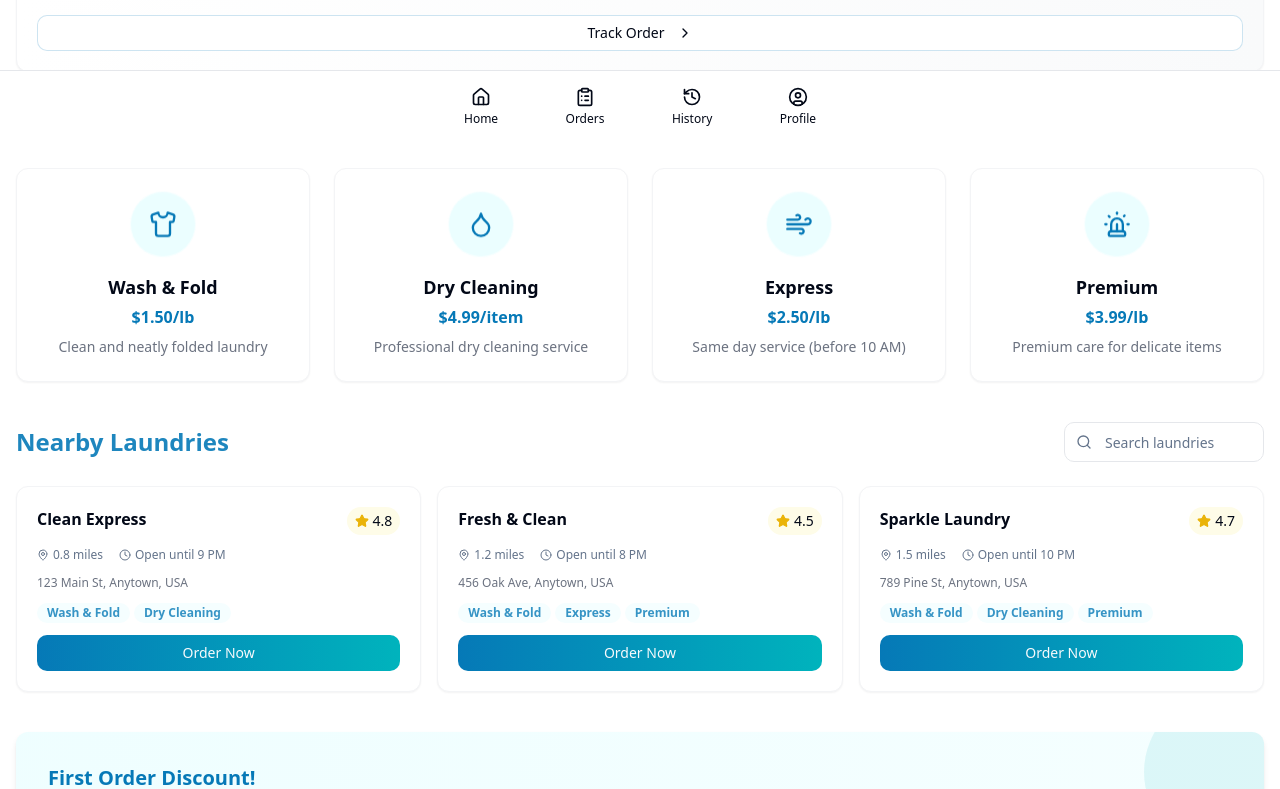
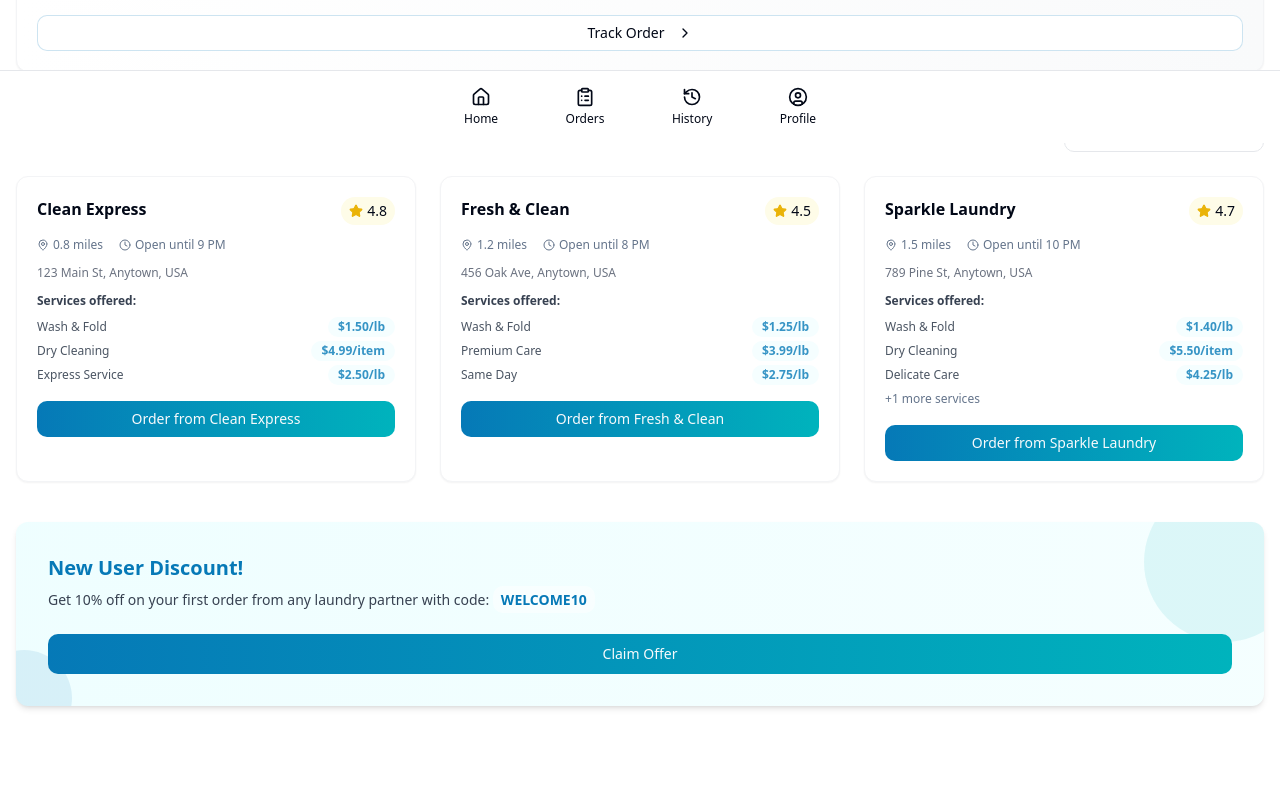
Before and after one commit to cosmicsoul98/wash-it-flutter, a React (Vite) app: page / in a window 1280 px wide. Shown: the part 657-1446 px from the top of the page. After the commit the page ends 1411 px from the top, so only its background shows below. Built offline with nearby package versions, Linux system fonts and the light colour scheme.

Commit message:
Refactor: Adapt app for laundry owner services
The app is being refactored to allow laundry owners to define and provide their own services.

```diff
--- a/src/components/NearbyLaundry.tsx
+++ b/src/components/NearbyLaundry.tsx
@@ -6,6 +6,11 @@ import { Star, MapPin, Clock } from "lucide-react";
 import { useNavigate } from 'react-router-dom';
 import { motion } from "framer-motion";
 
+interface LaundryService {
+  name: string;
+  price: string;
+}
+
 interface NearbyLaundryProps {
   id: string;
   name: string;
@@ -13,7 +18,7 @@ interface NearbyLaundryProps {
   distance: string;
   address: string;
   openUntil: string;
-  services: string[];
+  services: LaundryService[];
 }
 
 const NearbyLaundry: React.FC<NearbyLaundryProps> = ({
@@ -28,7 +33,13 @@ const NearbyLaundry: React.FC<NearbyLaundryProps> = ({
   const navigate = useNavigate();
 
   const handleOrderClick = () => {
-    navigate('/order', { state: { laundryId: id, laundryName: name } });
+    navigate('/order', {
+      state: {
+        laundryId: id,
+        laundryName: name,
+        laundryServices: services
+      }
+    });
   };
 
   return (
@@ -55,12 +66,21 @@ const NearbyLaundry: React.FC<NearbyLaundryProps> = ({
 
           <p className="text-xs text-gray-500 mb-3 truncate">{address}</p>
 
-          <div className="flex flex-wrap gap-1 mb-3">
-            {services.map((service, index) => (
-              <Badge key={index} variant="outline" className="text-xs bg-accent/50 text-primary/80 border-none">
-                {service}
-              </Badge>
-            ))}
+          <div className="mb-4">
+            <h4 className="text-xs font-semibold text-gray-700 mb-2">Services offered:</h4>
+            <div className="space-y-1">
+              {services.slice(0, 3).map((service, index) => (
+                <div key={index} className="flex justify-between items-center text-xs">
+                  <span className="text-gray-600">{service.name}</span>
+                  <Badge variant="outline" className="text-xs bg-accent/50 text-primary/80 border-none">
+                    {service.price}
+                  </Badge>
+                </div>
+              ))}
+              {services.length > 3 && (
+                <span className="text-xs text-muted-foreground">+{services.length - 3} more services</span>
+              )}
+            </div>
           </div>
 
           <Button
@@ -68,7 +88,7 @@ const NearbyLaundry: React.FC<NearbyLaundryProps> = ({
             className="w-full bg-gradient-to-r from-primary to-secondary hover:opacity-90 transition-opacity"
             onClick={handleOrderClick}
           >
-            Order Now
+            Order from {name}
           </Button>
         </CardContent>
       </Card>
--- a/src/components/OrderStatusCard.tsx
+++ b/src/components/OrderStatusCard.tsx
@@ -1,4 +1,3 @@
-
 import { Card, CardContent } from "@/components/ui/card";
 import { Badge } from "@/components/ui/badge";
 import { Progress } from "@/components/ui/progress";
@@ -8,12 +7,14 @@ import {
   CheckCircle,
   ShoppingBasket,
   Loader,
-  Package
+  Package,
+  Store
 } from "lucide-react";
 
 interface OrderStatusCardProps {
   orderId: string;
   service: string;
+  laundryName?: string;
   date: string;
   time: string;
   status: 'pending' | 'processing' | 'delivery' | 'completed';
@@ -23,6 +24,7 @@ interface OrderStatusCardProps {
 const OrderStatusCard: React.FC<OrderStatusCardProps> = ({
   orderId,
   service,
+  laundryName,
   date,
   time,
   status,
@@ -121,6 +123,12 @@ const OrderStatusCard: React.FC<OrderStatusCardProps> = ({
               <h3 className="font-semibold">{service}</h3>
               <Badge variant="outline" className="text-xs">#{orderId.slice(-4)}</Badge>
             </div>
+            {laundryName && (
+              <div className="flex items-center text-sm text-muted-foreground mb-1">
+                <Store className="h-3 w-3 mr-1" />
+                <span>{laundryName}</span>
+              </div>
+            )}
             <p className="text-sm text-muted-foreground mb-2">{date} • {time}</p>
             {items > 0 && (
               <div className="flex items-center text-xs text-muted-foreground">
--- a/src/pages/Home.tsx
+++ b/src/pages/Home.tsx
@@ -4,10 +4,9 @@ import { useNavigate } from 'react-router-dom';
 import { Button } from "@/components/ui/button";
 import { Card, CardContent } from "@/components/ui/card";
 import { Input } from "@/components/ui/input";
-import ServiceCard from "@/components/ServiceCard";
 import NearbyLaundry from "@/components/NearbyLaundry";
 import MiniOrderTracker from "@/components/MiniOrderTracker";
-import { Shirt, Droplet, Wind, Siren, MapPin, Search } from "lucide-react";
+import { MapPin, Search } from "lucide-react";
 import { toast } from "sonner";
 import { motion } from "framer-motion";
 
@@ -25,7 +24,11 @@ const Home = () => {
       distance: "0.8 miles",
       address: "123 Main St, Anytown, USA",
       openUntil: "9 PM",
-      services: ["Wash & Fold", "Dry Cleaning"]
+      services: [
+        { name: "Wash & Fold", price: "$1.50/lb" },
+        { name: "Dry Cleaning", price: "$4.99/item" },
+        { name: "Express Service", price: "$2.50/lb" }
+      ]
     },
     {
       id: "LD2",
@@ -34,7 +37,11 @@ const Home = () => {
       distance: "1.2 miles",
       address: "456 Oak Ave, Anytown, USA",
       openUntil: "8 PM",
-      services: ["Wash & Fold", "Express", "Premium"]
+      services: [
+        { name: "Wash & Fold", price: "$1.25/lb" },
+        { name: "Premium Care", price: "$3.99/lb" },
+        { name: "Same Day", price: "$2.75/lb" }
+      ]
     },
     {
       id: "LD3",
@@ -43,7 +50,12 @@ const Home = () => {
       distance: "1.5 miles",
       address: "789 Pine St, Anytown, USA",
       openUntil: "10 PM",
-      services: ["Wash & Fold", "Dry Cleaning", "Premium"]
+      services: [
+        { name: "Wash & Fold", price: "$1.40/lb" },
+        { name: "Dry Cleaning", price: "$5.50/item" },
+        { name: "Delicate Care", price: "$4.25/lb" },
+        { name: "Stain Removal", price: "$6.99/item" }
+      ]
     }
   ];
 
@@ -58,14 +70,6 @@ const Home = () => {
   useEffect(() => {
     setIsLoaded(true);
   }, []);
-
-  const handleServiceSelect = (service: string) => {
-    if (!location) {
-      toast.error("Please enter your location first");
-      return;
-    }
-    navigate('/order', { state: { service, location } });
-  };
 
   const handleGetLocation = () => {
     if (navigator.geolocation) {
@@ -94,11 +98,6 @@ const Home = () => {
     }
   };
 
-  const item = {
-    hidden: { opacity: 0, y: 20 },
-    show: { opacity: 1, y: 0 }
-  };
-
   return (
     <div className={`container mx-auto px-4 pt-16 pb-24 md:pb-4 transition-opacity duration-500 ${isLoaded ? 'opacity-100' : 'opacity-0'}`}>
       <motion.div
@@ -109,15 +108,15 @@ const Home = () => {
       >
         <div className="flex justify-center mb-3">
           <div className="w-20 h-20 rounded-full bg-gradient-to-r from-primary/80 to-secondary/80 flex items-center justify-center bubble-animation">
-            <Shirt size={36} className="text-white" />
+            <MapPin size={36} className="text-white" />
           </div>
         </div>
         <h1 className="text-4xl font-bold mb-2 bg-gradient-to-r from-primary to-secondary bg-clip-text text-transparent">Wash-It</h1>
-        <p className="text-gray-600 mb-8 max-w-md mx-auto">Premium Laundry Services at Your Doorstep</p>
+        <p className="text-gray-600 mb-8 max-w-md mx-auto">Connect with Local Laundries in Your Area</p>
 
         <Card className="mb-10 bg-gradient-to-r from-primary/5 to-secondary/5 border-none shadow-sm hover:shadow-md transition-all">
           <CardContent className="p-6">
-            <h2 className="text-xl font-semibold mb-4 text-primary/90">Your Location</h2>
+            <h2 className="text-xl font-semibold mb-4 text-primary/90">Find Laundries Near You</h2>
             <div className="flex gap-2">
               <div className="relative flex-1">
                 <MapPin className="absolute left-3 top-1/2 transform -translate-y-1/2 text-muted-foreground h-4 w-4" />
@@ -150,62 +149,16 @@ const Home = () => {
         />
       </div>
 
-      <motion.div
-        className="mb-10"
-        variants={container}
-        initial="hidden"
-        animate="show"
-      >
-        <h2 className="text-2xl font-semibold mb-6 text-center md:text-left text-primary/90">Our Services</h2>
-        <div className="grid grid-cols-2 md:grid-cols-4 gap-6">
-          <motion.div variants={item}>
-            <ServiceCard
-              icon={<Shirt size={28} className="text-primary" />}
-              title="Wash & Fold"
-              price="$1.50/lb"
-              description="Clean and neatly folded laundry"
-              onClick={() => handleServiceSelect('Wash & Fold')}
-            />
-          </motion.div>
-          <motion.div variants={item}>
-            <ServiceCard
-              icon={<Droplet size={28} className="text-primary" />}
-              title="Dry Cleaning"
-              price="$4.99/item"
-              description="Professional dry cleaning service"
-              onClick={() => handleServiceSelect('Dry Cleaning')}
-            />
-          </motion.div>
-          <motion.div variants={item}>
-            <ServiceCard
-              icon={<Wind size={28} className="text-primary" />}
-              title="Express"
-              price="$2.50/lb"
-              description="Same day service (before 10 AM)"
-              onClick={() => handleServiceSelect('Express')}
-            />
-          </motion.div>
-          <motion.div variants={item}>
-            <ServiceCard
-              icon={<Siren size={28} className="text-primary" />}
-              title="Premium"
-              price="$3.99/lb"
-              description="Premium care for delicate items"
-              onClick={() => handleServiceSelect('Premium')}
-            />
-          </motion.div>
-        </div>
-      </motion.div>
-
       {/* Nearby laundries section */}
       <motion.div
         className="mb-10"
         initial={{ opacity: 0 }}
         animate={{ opacity: 1 }}
         transition={{ delay: 0.3, duration: 0.6 }}
+        variants={container}
       >
         <div className="flex justify-between items-center mb-6">
-          <h2 className="text-2xl font-semibold text-primary/90">Nearby Laundries</h2>
+          <h2 className="text-2xl font-semibold text-primary/90">Local Laundries</h2>
           <div className="relative">
             <Search className="absolute left-3 top-1/2 transform -translate-y-1/2 text-muted-foreground h-4 w-4" />
             <Input
@@ -215,7 +168,7 @@ const Home = () => {
             />
           </div>
         </div>
-        <div className="grid grid-cols-1 md:grid-cols-3 gap-4">
+        <div className="grid grid-cols-1 md:grid-cols-2 lg:grid-cols-3 gap-6">
           {nearbyLaundries.map((laundry) => (
             <NearbyLaundry
               key={laundry.id}
@@ -241,13 +194,13 @@ const Home = () => {
           <div className="absolute -right-10 -top-10 w-40 h-40 bg-secondary/10 rounded-full"></div>
           <div className="absolute -left-10 -bottom-10 w-24 h-24 bg-primary/10 rounded-full"></div>
           <CardContent className="p-8 relative z-10">
-            <h2 className="text-xl font-bold mb-2 text-primary">First Order Discount!</h2>
+            <h2 className="text-xl font-bold mb-2 text-primary">New User Discount!</h2>
             <p className="text-sm text-gray-700 mb-6">
-              Get 15% off on your first order with code: <span className="font-bold text-primary px-2 py-1 bg-white/50 rounded-md">FIRSTWASH</span>
+              Get 10% off on your first order from any laundry partner with code: <span className="font-bold text-primary px-2 py-1 bg-white/50 rounded-md">WELCOME10</span>
             </p>
             <Button
               className="w-full bg-gradient-to-r from-primary to-secondary hover:opacity-90 transition-opacity"
-              onClick={() => toast.info("Promo code FIRSTWASH will be applied automatically on your first order!")}
+              onClick={() => toast.info("Promo code WELCOME10 will be applied automatically on your first order!")}
             >
               Claim Offer
             </Button>
--- a/src/pages/Order.tsx
+++ b/src/pages/Order.tsx
@@ -1,4 +1,3 @@
-
 import { useState } from 'react';
 import { useLocation, useNavigate } from 'react-router-dom';
 import {
@@ -28,14 +27,21 @@ import {
 } from "@/components/ui/select";
 import { Calendar } from "@/components/ui/calendar";
 import { Popover, PopoverContent, PopoverTrigger } from "@/components/ui/popover";
+import { Badge } from "@/components/ui/badge";
 import { toast } from "sonner";
 import { useForm } from "react-hook-form";
 import { format, addDays } from "date-fns";
-import { CalendarIcon } from "lucide-react";
+import { CalendarIcon, Star } from "lucide-react";
 import { cn } from "@/lib/utils";
+
+interface LaundryService {
+  name: string;
+  price: string;
+}
 
 interface OrderForm {
   address: string;
+  service: string;
   items: number;
   notes: string;
   pickupDate: Date;
@@ -47,16 +53,25 @@ interface OrderForm {
 const Order = () => {
   const location = useLocation();
   const navigate = useNavigate();
-  const { service, location: userLocation } = location.state || {
-    service: 'Wash & Fold',
-    location: ''
+  const {
+    laundryId,
+    laundryName,
+    laundryServices = []
+  } = location.state || {
+    laundryId: 'LD1',
+    laundryName: 'Clean Express',
+    laundryServices: [
+      { name: 'Wash & Fold', price: '$1.50/lb' },
+      { name: 'Dry Cleaning', price: '$4.99/item' }
+    ]
   };
 
   const [isSubmitting, setIsSubmitting] = useState(false);
 
   const form = useForm<OrderForm>({
     defaultValues: {
-      address: userLocation || '',
+      address: '',
+      service: '',
       items: 1,
       notes: '',
       pickupDate: new Date(),
@@ -66,31 +81,30 @@ const Order = () => {
     },
   });
 
+  const selectedService = laundryServices.find(s => s.name === form.watch('service'));
+
   const getTotalPrice = () => {
+    if (!selectedService) return '0.00';
+
     const items = form.watch('items');
-    let basePrice = 0;
+    const priceText = selectedService.price;
 
-    switch (service) {
-      case 'Wash & Fold':
-        basePrice = 1.5 * items;
-        break;
-      case 'Dry Cleaning':
-        basePrice = 4.99 * items;
-        break;
-      case 'Express':
-        basePrice = 2.5 * items;
-        break;
-      case 'Premium':
-        basePrice = 3.99 * items;
-        break;
-      default:
-        basePrice = 1.5 * items;
-    }
+    // Extract numeric value from price string (e.g., "$1.50/lb" -> 1.50)
+    const priceMatch = priceText.match(/\$([0-9.]+)/);
+    if (!priceMatch) return '0.00';
 
-    return basePrice.toFixed(2);
+    const price = parseFloat(priceMatch[1]);
+    const total = price * items;
+
+    return total.toFixed(2);
   };
 
   const handleSubmit = (data: OrderForm) => {
+    if (!data.service) {
+      toast.error("Please select a service");
+      return;
+    }
+
     setIsSubmitting(true);
 
     // Simulate API call
@@ -106,7 +120,8 @@ const Order = () => {
         state: {
           newOrder: {
             id: orderId,
-            service,
+            service: data.service,
+            laundryName,
             status: 'pending',
             pickupDate: format(data.pickupDate, 'MMM dd, yyyy'),
             pickupTime: data.pickupTime,
@@ -125,15 +140,48 @@ const Order = () => {
         <form onSubmit={form.handleSubmit(handleSubmit)}>
           <Card className="mb-6">
             <CardHeader>
-              <CardTitle>Service Details</CardTitle>
+              <CardTitle>Laundry Provider</CardTitle>
             </CardHeader>
             <CardContent className="space-y-4">
-              <div className="flex justify-between items-center mb-4">
-                <h3 className="font-medium">Selected Service</h3>
-                <div className="bg-accent rounded-full px-4 py-1.5 text-sm font-medium">
-                  {service}
+              <div className="flex justify-between items-center p-4 bg-accent/30 rounded-lg">
+                <div>
+                  <h3 className="font-semibold">{laundryName}</h3>
+                  <div className="flex items-center text-sm text-muted-foreground">
+                    <Star className="h-4 w-4 text-yellow-500 fill-yellow-500 mr-1" />
+                    <span>4.8 • Open until 9 PM</span>
+                  </div>
                 </div>
+                <Badge variant="outline" className="bg-green-50 text-green-700 border-green-200">
+                  Selected
+                </Badge>
               </div>
+
+              <FormField
+                control={form.control}
+                name="service"
+                render={({ field }) => (
+                  <FormItem>
+                    <FormLabel>Select Service</FormLabel>
+                    <Select onValueChange={field.onChange} value={field.value}>
+                      <FormControl>
+                        <SelectTrigger>
+                          <SelectValue placeholder="Choose a service" />
+                        </SelectTrigger>
+                      </FormControl>
+                      <SelectContent>
+                        {laundryServices.map((service, index) => (
+                          <SelectItem key={index} value={service.name}>
+                            <div className="flex justify-between items-center w-full">
+                              <span>{service.name}</span>
+                              <span className="ml-4 text-muted-foreground">{service.price}</span>
+                            </div>
+                          </SelectItem>
+                        ))}
+                      </SelectContent>
+                    </Select>
+                  </FormItem>
+                )}
+              />
 
               <FormField
                 control={form.control}
@@ -153,7 +201,9 @@ const Order = () => {
                 name="items"
                 render={({ field }) => (
                   <FormItem>
-                    <FormLabel>Number of Items</FormLabel>
+                    <FormLabel>
+                      {selectedService?.price.includes('/lb') ? 'Estimated Weight (lbs)' : 'Number of Items'}
+                    </FormLabel>
                     <FormControl>
                       <Input
                         type="number"
@@ -358,12 +408,22 @@ const Order = () => {
             <CardContent>
               <div className="space-y-2">
                 <div className="flex justify-between">
-                  <span className="text-muted-foreground">Service</span>
-                  <span>{service}</span>
+                  <span className="text-muted-foreground">Laundry</span>
+                  <span>{laundryName}</span>
                 </div>
                 <div className="flex justify-between">
-                  <span className="text-muted-foreground">Items</span>
-                  <span>{form.watch('items')}</span>
+                  <span className="text-muted-foreground">Service</span>
+                  <span>{form.watch('service') || 'Not selected'}</span>
+                </div>
+                <div className="flex justify-between">
+                  <span className="text-muted-foreground">
+                    {selectedService?.price.includes('/lb') ? 'Weight' : 'Items'}
+                  </span>
+                  <span>{form.watch('items')} {selectedService?.price.includes('/lb') ? 'lbs' : 'items'}</span>
+                </div>
+                <div className="flex justify-between">
+                  <span className="text-muted-foreground">Unit Price</span>
+                  <span>{selectedService?.price || 'N/A'}</span>
                 </div>
                 <div className="flex justify-between">
                   <span className="text-muted-foreground">Pickup</span>
```
